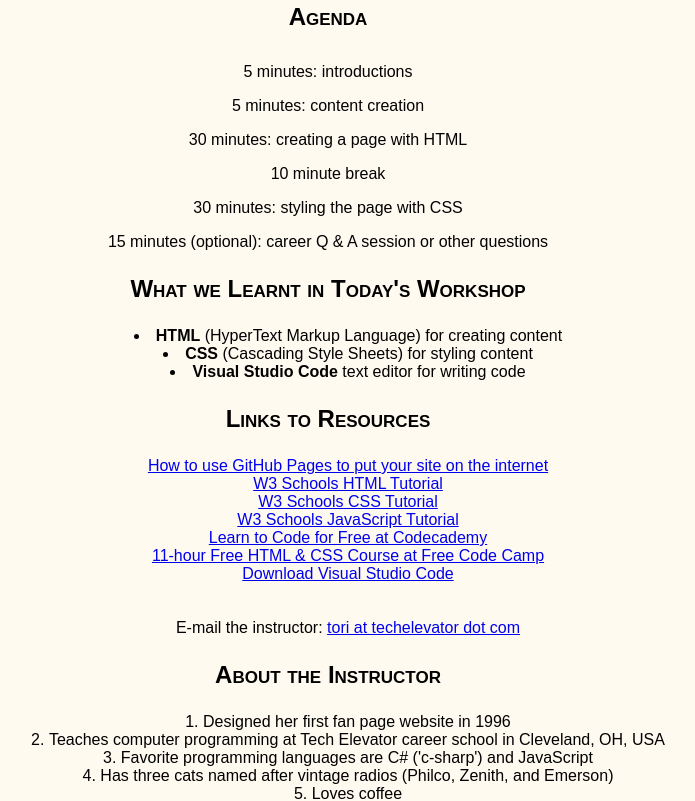
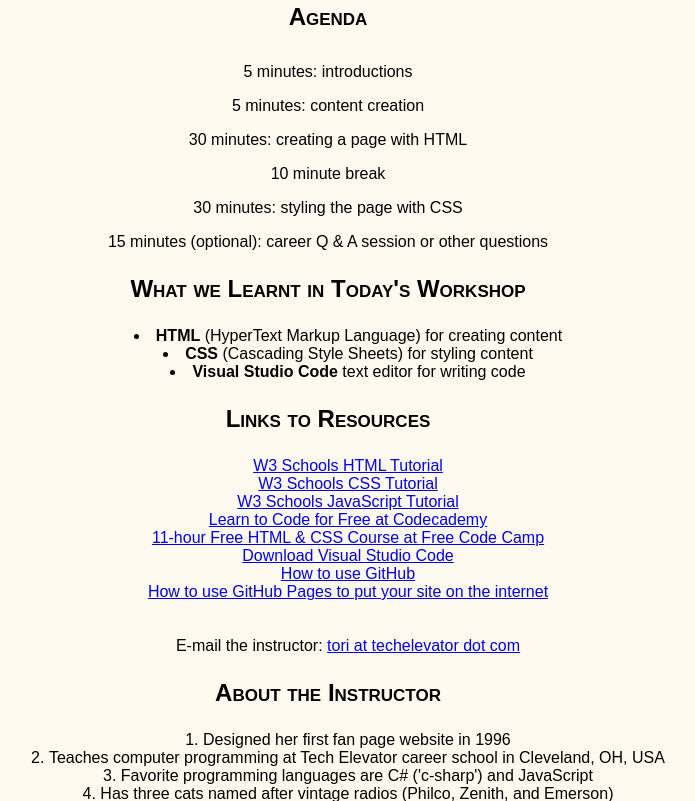
Before and after one commit to tbrenneison/byowp-resources, a plain HTML site: page index.html in a window 1280 px wide. Shown: the part 418-1219 px from the top of the page, without its empty margins (312-1007 px from the left). Drawn offline with Linux system fonts and the light colour scheme.

Commit message:
move link order around

```diff
--- a/index.html
+++ b/index.html
@@ -26,13 +26,14 @@
         </ul>
     <h3>Links to Resources</h3>
     <ul class="no-bullets">
-        <li><a href="https://pages.github.com/">How to use GitHub Pages to put your site on the internet</a></li>
         <li><a href="https://www.w3schools.com/html/">W3 Schools HTML Tutorial</a></li>
         <li><a href="https://www.w3schools.com/css/default.asp">W3 Schools CSS Tutorial</a></li>
         <li><a href="https://www.w3schools.com/js/default.asp">W3 Schools JavaScript Tutorial</a></li>
         <li><a href="https://www.codecademy.com/">Learn to Code for Free at Codecademy</a></li>
         <li><a href="https://www.freecodecamp.org/news/html-css-11-hour-course/">11-hour Free HTML & CSS Course at Free Code Camp</a></li>
         <li><a href="https://code.visualstudio.com/">Download Visual Studio Code</a></li>
+        <li><a href="https://docs.github.com/en/get-started/quickstart/hello-world">How to use GitHub</a></li>
+        <li><a href="https://pages.github.com/">How to use GitHub Pages to put your site on the internet</a></li>
         <br><br>
         <li>E-mail the instructor: <a href="mailto:tori@techelevator.com">tori at techelevator dot com</a></li>
     </ul>
```
